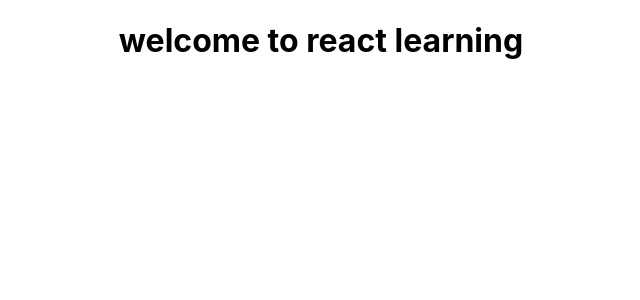
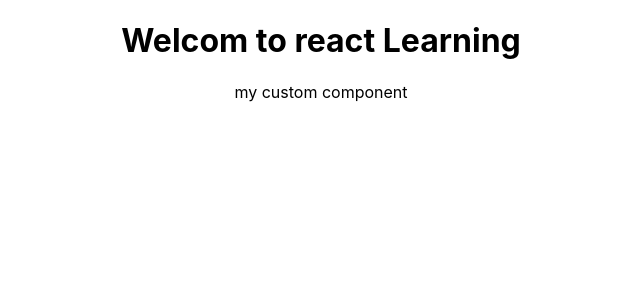
Before and after one commit to girish06/react, a React (Create React App) app in the folder rcg/: page / in a window 1280 px wide. Shown: the top 300 px of the page, without its empty margins (319-959 px from the left). Built offline with nearby package versions, Linux system fonts and the light colour scheme.

Commit message:
react-app-custom-component

```diff
--- a/rcg/src/App.js
+++ b/rcg/src/App.js
@@ -1,15 +1,17 @@
 import React, { Component } from 'react';
 import './App.css';
+import Person from './Person/Person';
 
 class App extends Component {
   render() {
-    // return (
-    //   <div className="App">
-    //        <h1>Welcom to react Learning</h1>
-    //   </div>
-    // );
+    return (
+      <div className="App">
+           <h1>Welcom to react Learning</h1>
+           <Person />
+      </div>
+    );
     // return React.createElement('div','null','h1','welcome to react learning')
-    return React.createElement('div',{className: 'App'},React.createElement('h1','null','welcome to react learning'));
+    //return React.createElement('div',{className: 'App'},React.createElement('h1','null','welcome to react learning'));
   }
 }
 
--- /dev/null
+++ b/rcg/src/Person/Person.js
@@ -0,0 +1,8 @@
+import React from 'react';
+
+
+const person = () => {
+  return <p>my custom component</p>
+};
+
+export default person;
```
Also changed, not shown: 1 other file (tests, documents, lock files or other folders).
